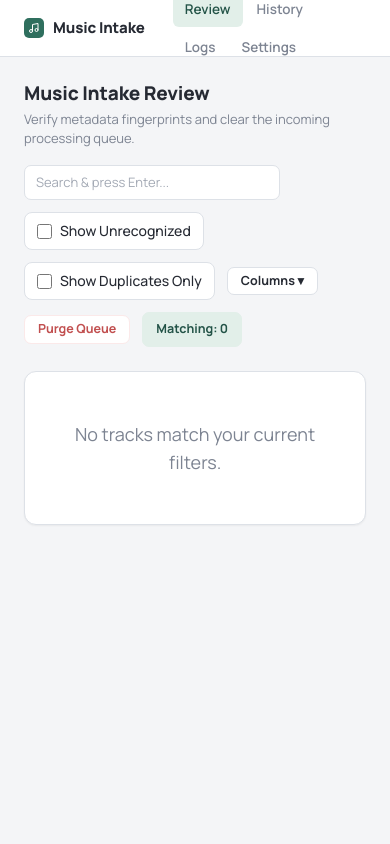
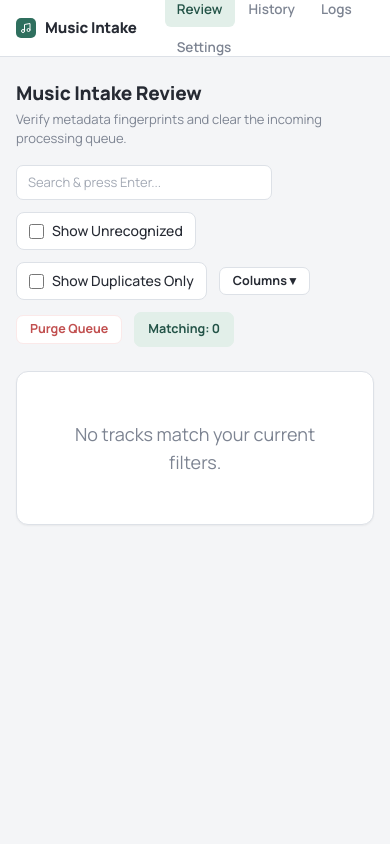
Before and after one commit to Psych0meter/music_intake_server, a Flask app: page / in a window 390 px wide. Run offline with Flask 3, Linux system fonts and the light colour scheme; data comes from the database, SQL or seed files in the repository; data that the repository does not hold is empty; parts of the project's set-up code (start-up, migrations or seed data) failed here and were passed over; some libraries are stand-ins or nearby versions.

Commit message:
Make the app shell fluid-width instead of capping at 1400px
main.app-main, .topbar-inner, and .scanbar-inner all shared a fixed
max-width: 1400px; margin: 0 auto rule, which centered the whole page
in a 1400px column and left large, fixed dead margins on anything
wider (the Review table, in particular, had plenty of columns to fill
that space but couldn't use it).

Replace the fixed cap with a shared --shell-pad-x token
(clamp(16px, 3vw, 64px)) applied as horizontal padding on all three
shell regions instead of a max-width + auto-margin box. The content
column now spans the full viewport width, with a gutter that scales
with the window instead of jumping between a couple of fixed
breakpoints - confirmed via computed-style checks at 1366/1920/2560px
widths (gutter tracks 3vw, floored at 16px, capped at 64px).

Also zero out the default 8px `body` margin, which was quietly adding
to every edge's gutter on top of the (now-removed) centering box -
same root complaint, different rule.

main.app-main additionally gets an explicit box-sizing: border-box,
since Tailwind's preflight normally supplies that reset globally and
this rule needs it to hold even if the CDN script is ever unavailable
(as it is in the verification sandbox, which is how this was caught).

```diff
--- a/app/templates/base.html
+++ b/app/templates/base.html
@@ -39,6 +39,14 @@
       --success: #3d9a6c; --successstrong: #2f7a52; --successsoft: #e4f4ec;
       --warning: #c07f1f; --warningstrong: #9c6a1c; --warningsoft: #fbf0dd;
       --critical: #c14f4f; --criticalstrong: #a53f3f; --criticalsoft: #fbe9e9;
+      /* Shared shell gutter - one source of truth so the top bar, scan
+         bar, and main content column always line up. A fixed 1400px cap
+         with auto margins left huge dead space on wide monitors; there's
+         no max-width cap now, just a side gutter that scales with the
+         viewport (clamp so it never gets uncomfortably tight or
+         unnecessarily huge), so the table and every page fill the
+         available width and resize live as the window resizes. */
+      --shell-pad-x: clamp(16px, 3vw, 64px);
     }
     @media (prefers-color-scheme: dark) {
       :root {
@@ -51,7 +59,7 @@
         --critical: #de7373; --criticalstrong: #c25a5a; --criticalsoft: #35201f;
       }
     }
-    body { font-family: 'Manrope', ui-sans-serif, system-ui, sans-serif; background: var(--canvas); color: var(--ink); }
+    body { margin: 0; font-family: 'Manrope', ui-sans-serif, system-ui, sans-serif; background: var(--canvas); color: var(--ink); }
 
     /* Shared table header behavior (Review/History) */
     thead { position: sticky; top: 0; z-index: 10; background: var(--surfacealt); box-shadow: 0 1px 3px rgba(0,0,0,0.1); }
@@ -73,9 +81,7 @@
       z-index: 20;
     }
     .topbar-inner {
-      max-width: 1400px;
-      margin: 0 auto;
-      padding: 0 24px;
+      padding: 0 var(--shell-pad-x);
       display: flex;
       align-items: center;
       gap: 28px;
@@ -116,9 +122,7 @@
     /* ---- Scan status bar ---- */
     .scanbar { background: var(--surface); border-bottom: 1px solid var(--line); }
     .scanbar-inner {
-      max-width: 1400px;
-      margin: 0 auto;
-      padding: 12px 24px;
+      padding: 12px var(--shell-pad-x);
       display: flex;
       align-items: center;
       gap: 16px;
@@ -138,7 +142,7 @@
     .scan-fill.is-paused { background: var(--warning); }
     .scan-count { font-variant-numeric: tabular-nums; font-size: 12.5px; color: var(--inkmuted); white-space: nowrap; font-family: 'IBM Plex Mono', ui-monospace, monospace; }
 
-    main.app-main { flex: 1; max-width: 1400px; margin: 0 auto; padding: 22px 24px 48px; width: 100%; }
+    main.app-main { flex: 1; padding: 22px var(--shell-pad-x) 48px; width: 100%; box-sizing: border-box; }
 
     .page-head { display: flex; align-items: baseline; justify-content: space-between; margin-bottom: 16px; flex-wrap: wrap; gap: 10px; }
     .page-head h1 { font-size: 19px; font-weight: 800; letter-spacing: -0.01em; margin: 0; text-wrap: balance; color: var(--ink); }
```
